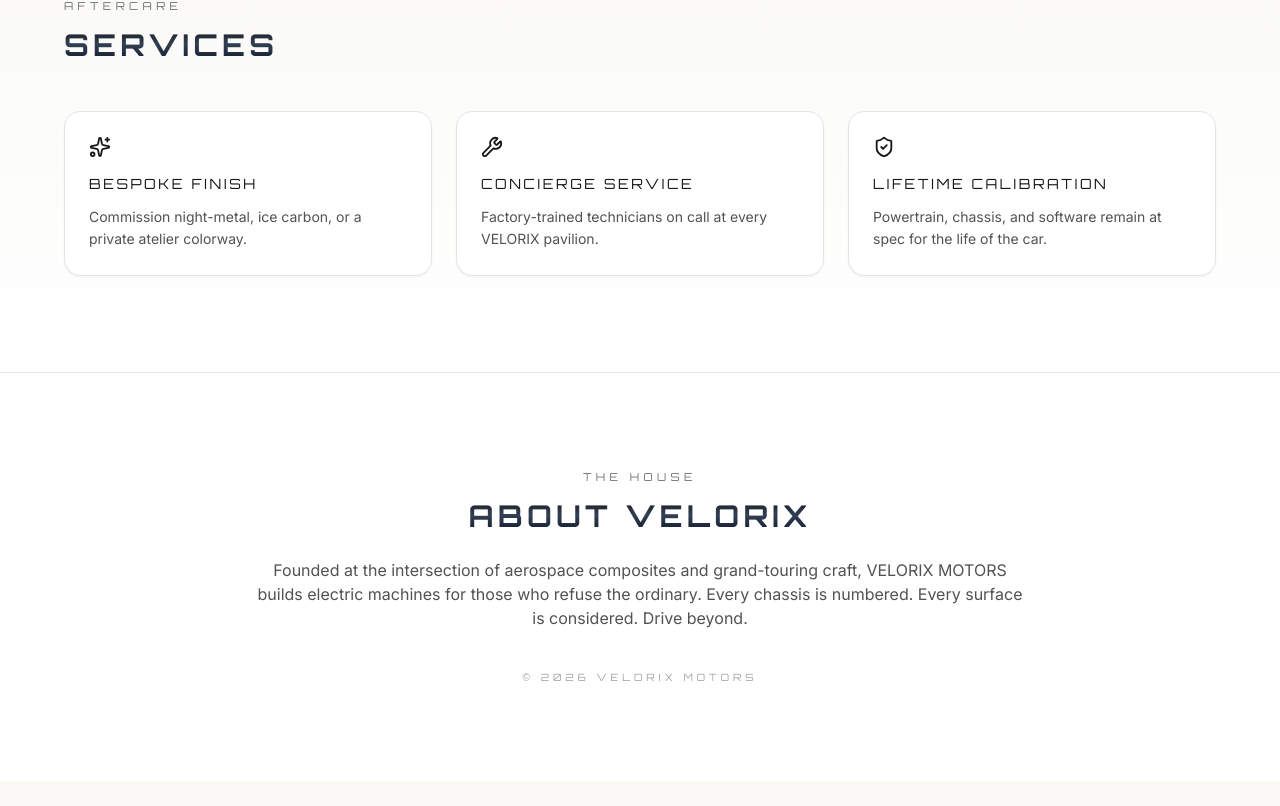
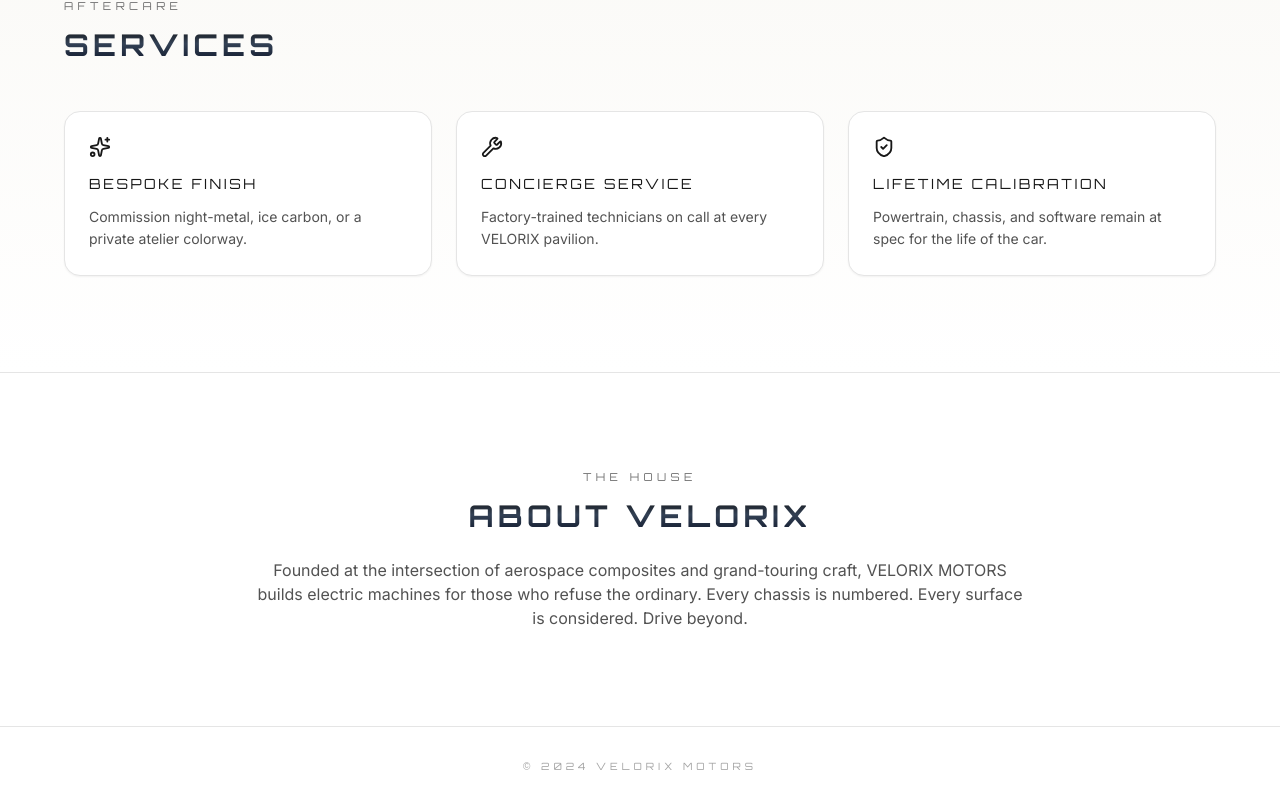
Before and after one commit to shahriarshis691-art/velorix-motors, a Next.js app: page / in a window 1280 px wide. Shown: the part 1674-2480 px from the top of the page. Before the commit the page ends 2455 px from the top, so only its background shows below. Built offline with nearby package versions, Linux system fonts and the light colour scheme.

Commit message:
update footer copyright year to 2024

```diff
--- a/app/layout.tsx
+++ b/app/layout.tsx
@@ -1,5 +1,6 @@
 import type { Metadata } from "next";
 import { Cormorant_Garamond, Inter, Orbitron } from "next/font/google";
+import Footer from "@/components/Footer";
 import "./globals.css";
 
 const inter = Inter({
@@ -43,6 +44,7 @@ export default function RootLayout({
         className={`${inter.variable} ${orbitron.variable} ${cormorant.variable} font-sans bg-[#faf9f6] text-neutral-900 antialiased`}
       >
         {children}
+        <Footer />
       </body>
     </html>
   );
--- a/components/About.tsx
+++ b/components/About.tsx
@@ -17,9 +17,6 @@ export default function About() {
           the ordinary. Every chassis is numbered. Every surface is considered.
           Drive beyond.
         </p>
-        <p className="mt-10 font-display text-[10px] tracking-[0.4em] text-neutral-400">
-          © {new Date().getFullYear()} VELORIX MOTORS
-        </p>
       </div>
     </section>
   );
--- /dev/null
+++ b/components/Footer.tsx
@@ -0,0 +1,9 @@
+export default function Footer() {
+  return (
+    <footer className="border-t border-neutral-200 bg-white px-5 py-8 sm:px-8">
+      <p className="text-center font-display text-[10px] tracking-[0.4em] text-neutral-400">
+        © 2024 VELORIX MOTORS
+      </p>
+    </footer>
+  );
+}
```
